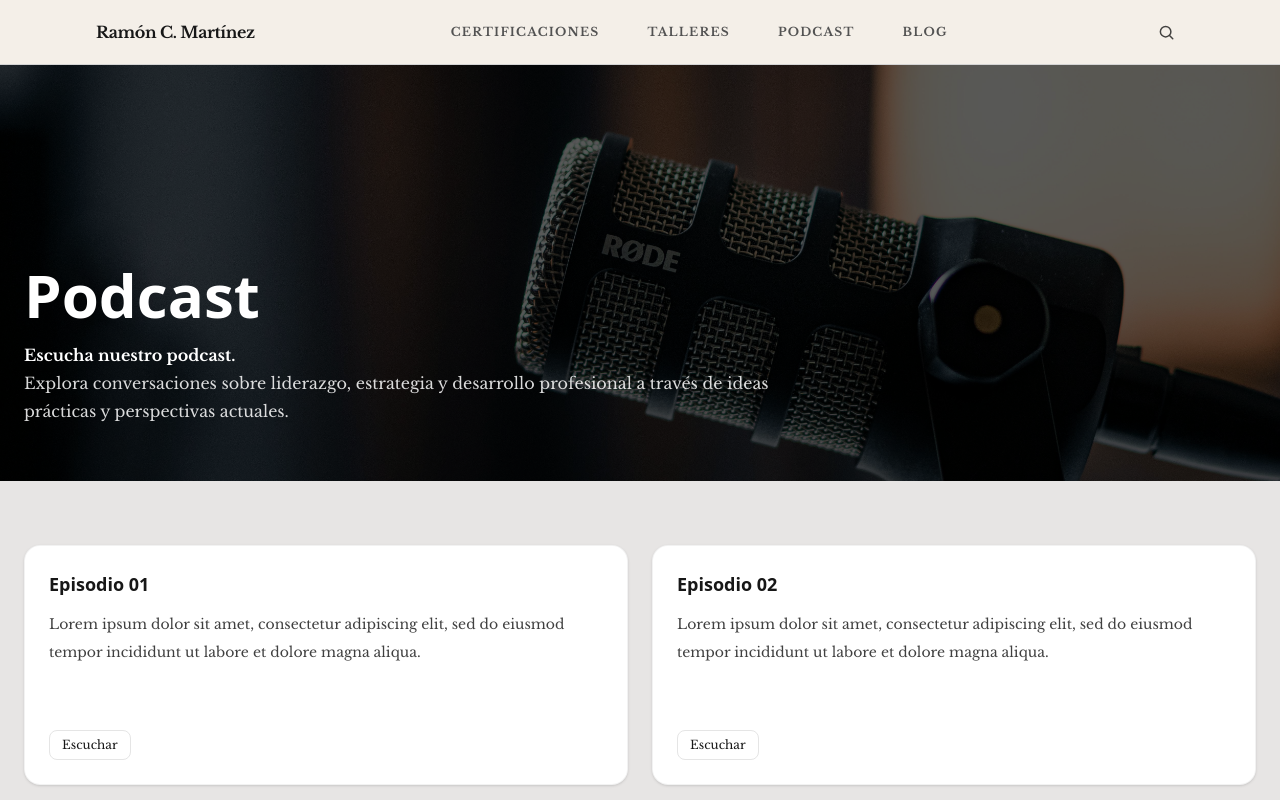
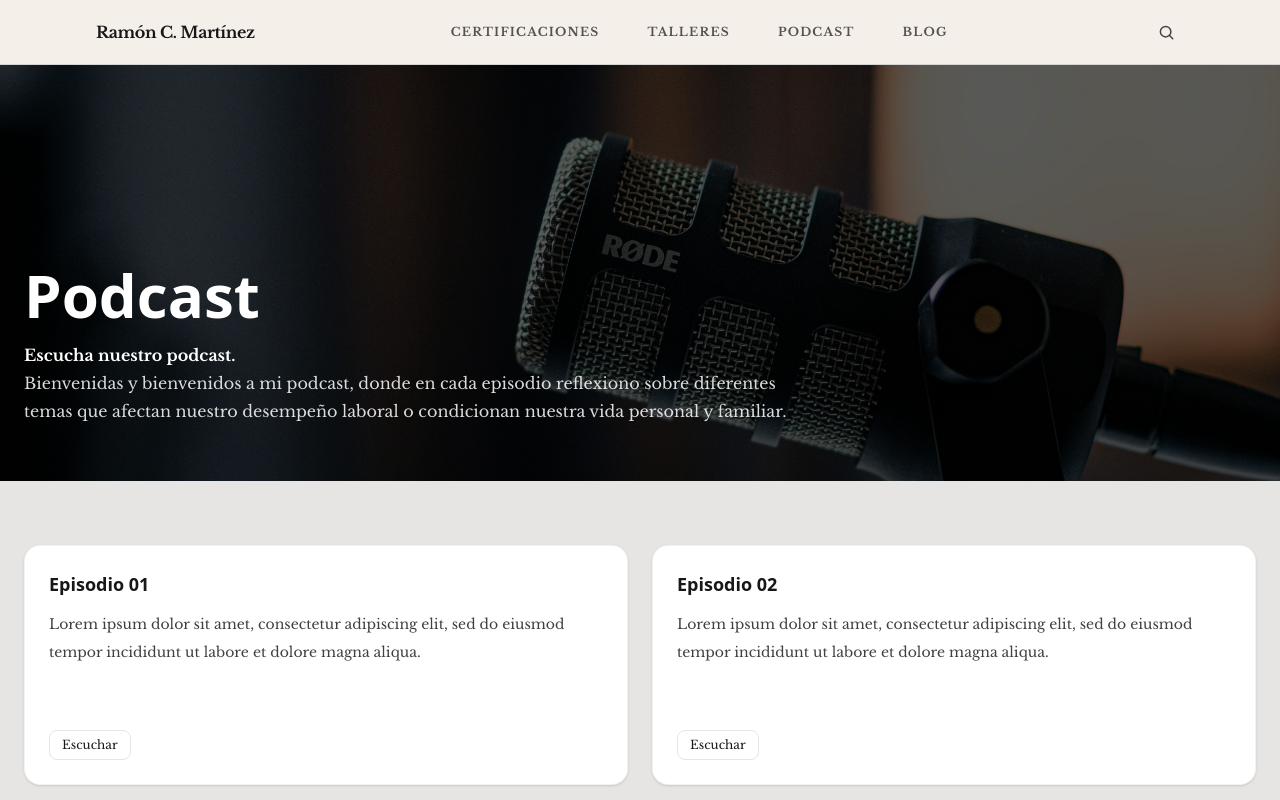
Before and after one commit to SolertiaMain/ramon-landing, a Next.js app: page /podcast in a window 1280 px wide. Shown: the top 800 px of the page. Built offline with nearby package versions, Linux system fonts and the light colour scheme; a web font is replaced by a local one.

Commit message:
add description podcast

```diff
--- a/src/app/podcast/page.js
+++ b/src/app/podcast/page.js
@@ -45,8 +45,9 @@ export default function PodcastPage() {
             <p className="mt-4 text-white/85">
               <strong className="text-white">Escucha nuestro podcast.</strong>
               <br />
-              Explora conversaciones sobre liderazgo, estrategia y desarrollo
-              profesional a través de ideas prácticas y perspectivas actuales.
+              Bienvenidas y bienvenidos a mi podcast, donde en cada episodio reflexiono sobre diferentes
+              temas que afectan nuestro desempeño laboral
+              o condicionan nuestra vida personal y familiar.
             </p>
           </div>
         </div>
```
